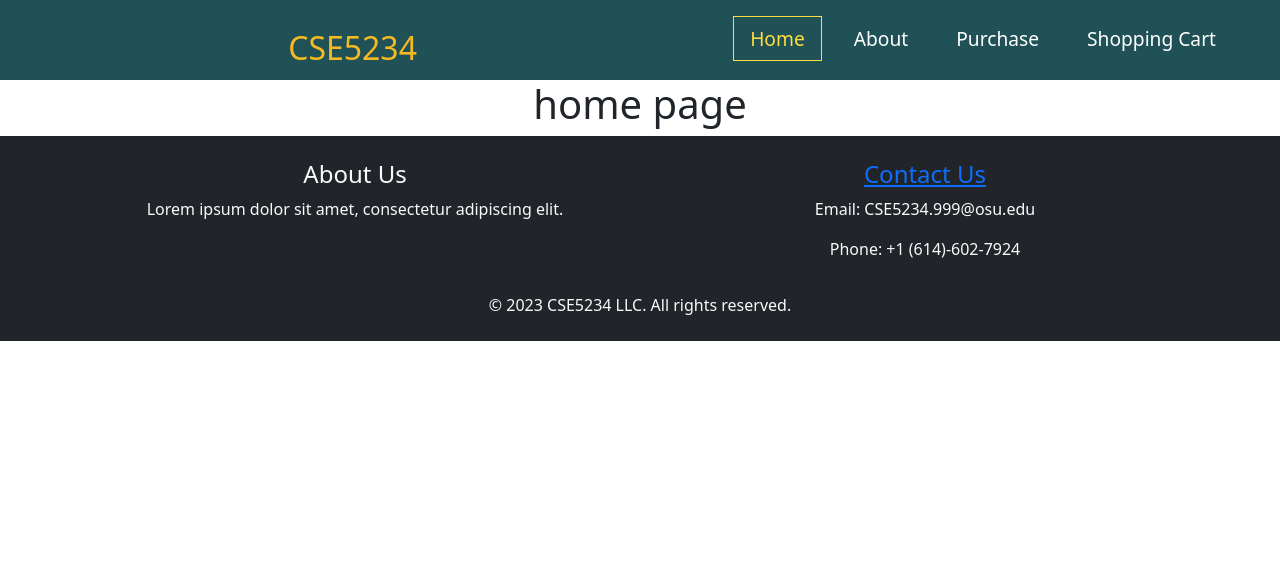
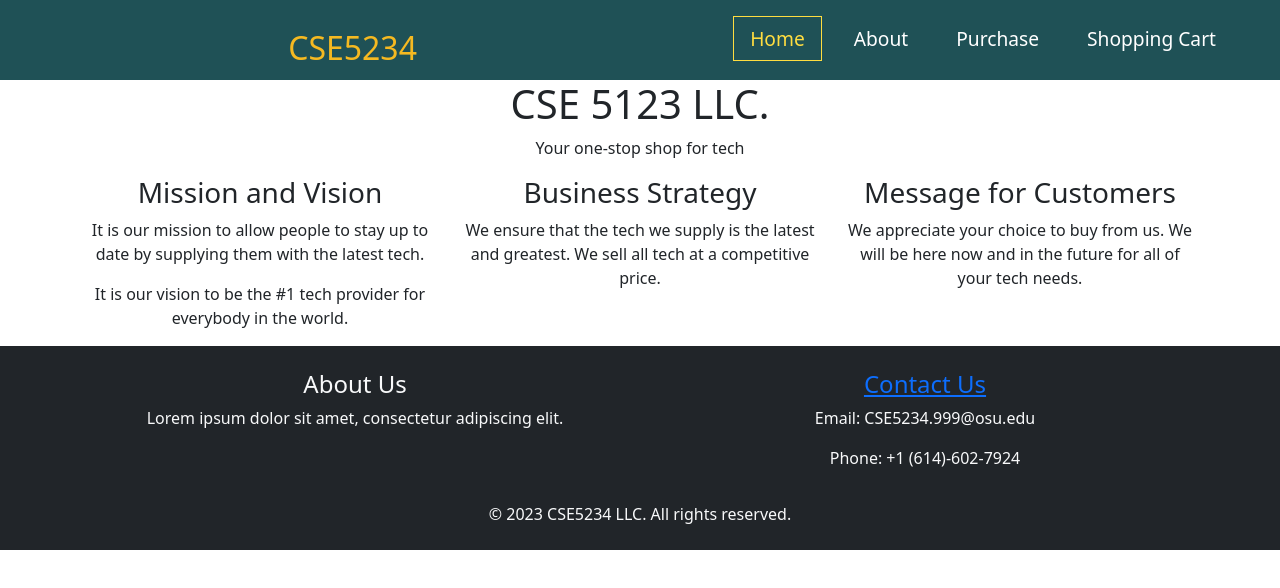
Before and after one commit to wyashar/cse5234, a React (Create React App) app: page /home in a window 1280 px wide. Shown: the top 588 px of the page. Built offline with nearby package versions, Linux system fonts and the light colour scheme.

Commit message:
ui for homepage

```diff
--- a/src/components/home.js
+++ b/src/components/home.js
@@ -3,10 +3,24 @@ import React from "react";
 const Home = () => {
 
   return (
-    <div>
-      <h1>
-        home page
-      </h1>
+    <div className="container">
+        <h1>CSE 5123 LLC.</h1>
+        <p>Your one-stop shop for tech</p>
+      <div className="row">
+        <div className="col-md-4">
+          <h3>Mission and Vision</h3>
+          <p>It is our mission to allow people to stay up to date by supplying them with the latest tech.</p>
+          <p>It is our vision to be the #1 tech provider for everybody in the world.</p>
+        </div>
+        <div className="col-md-4">
+            <h3>Business Strategy</h3>
+            <p>We ensure that the tech we supply is the latest and greatest. We sell all tech at a competitive price.</p>
+        </div>
+        <div className="col-md-4">
+          <h3>Message for Customers</h3>
+          <p>We appreciate your choice to buy from us. We will be here now and in the future for all of your tech needs.</p>
+        </div>
+      </div>
     </div>
   );
 };
```
